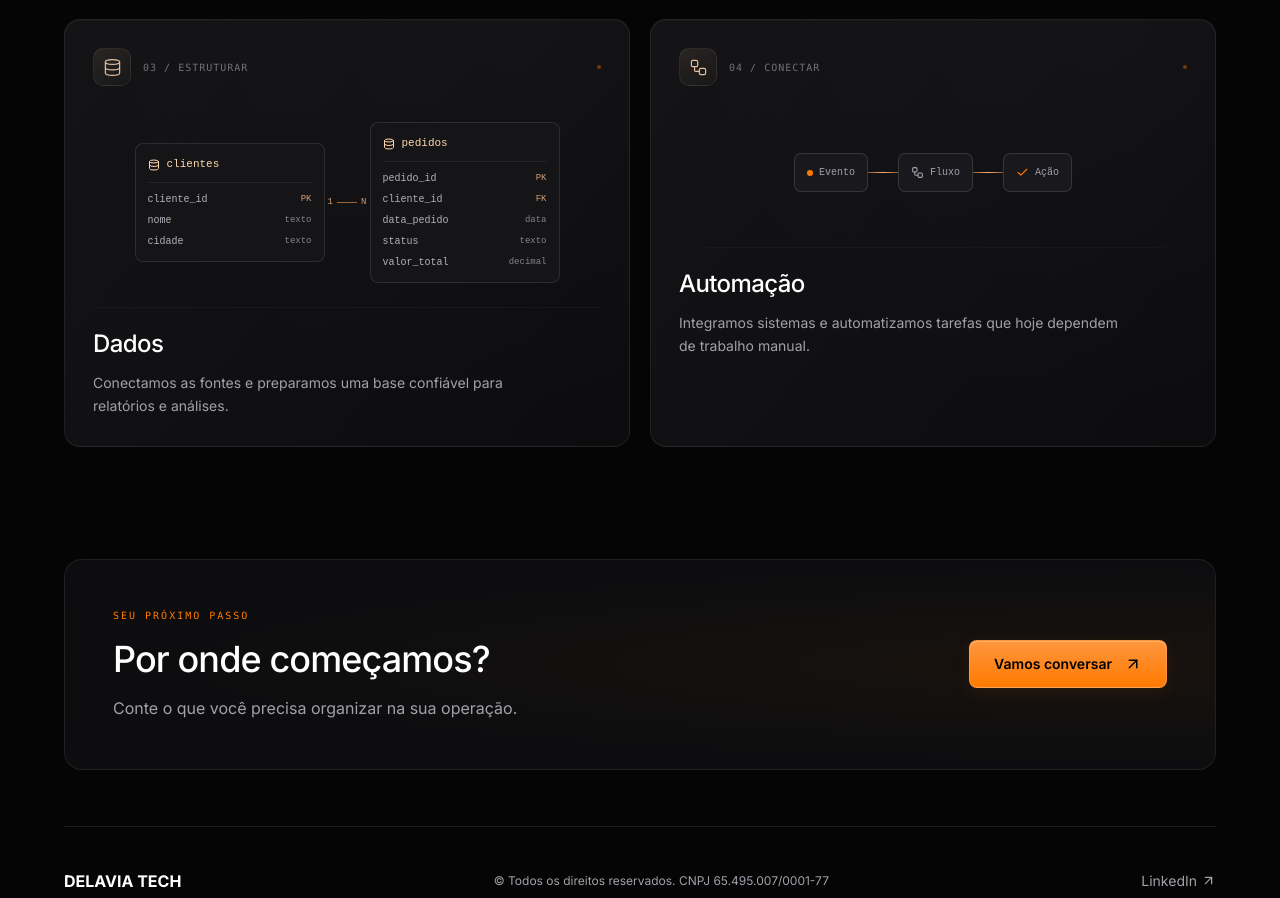
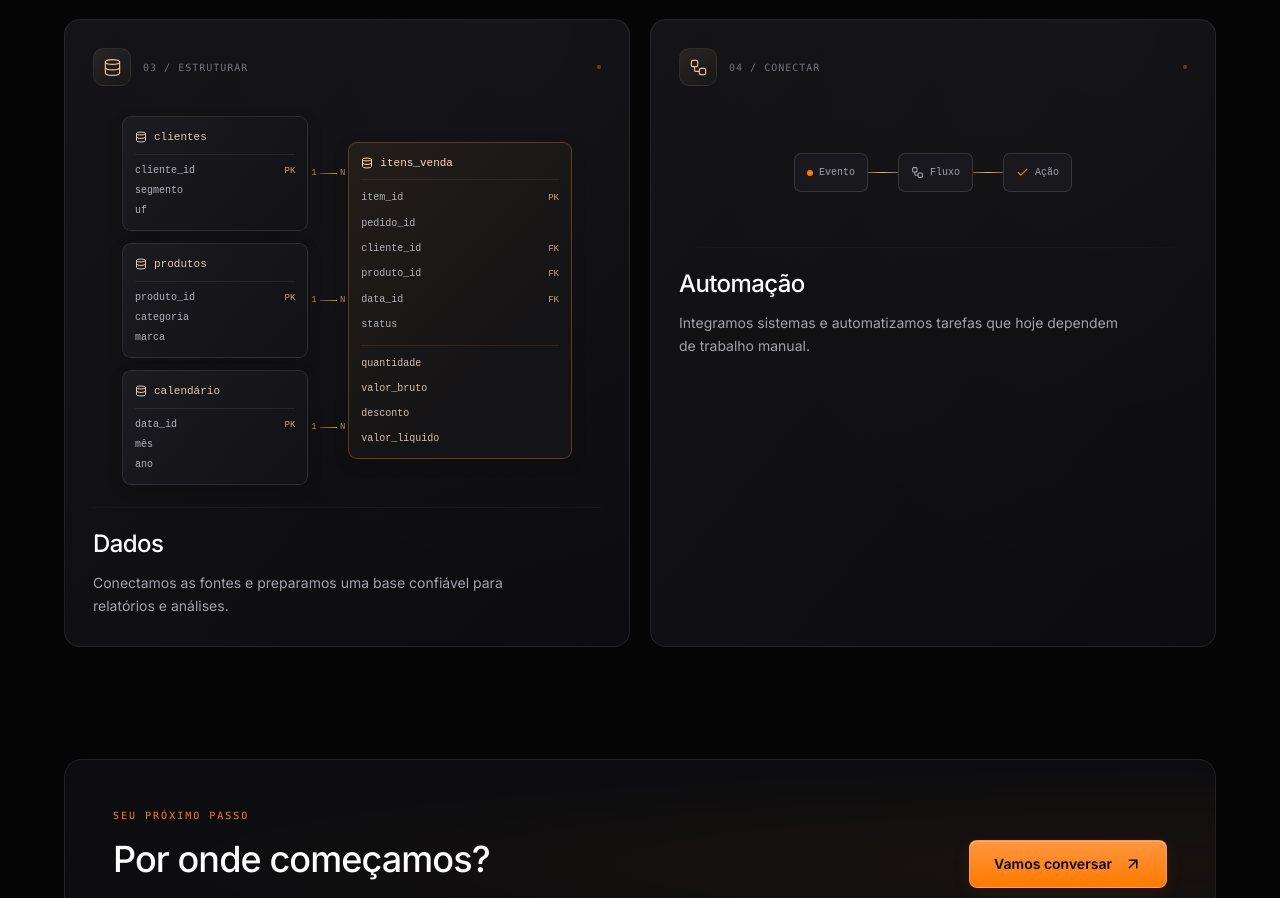
Before and after one commit to edshowsz/delavia-tech, a Next.js app: page / in a window 1280 px wide. Shown: the part 1738-2636 px from the top of the page. Built offline with nearby package versions, Linux system fonts and the light colour scheme.

Commit message:
Expand sales diagram into an analytical model with dimensions and measures

```diff
--- a/app/globals.css
+++ b/app/globals.css
@@ -165,28 +165,30 @@ html {
   .technical-detail { height: 115px; }
 }
 
-.business-model {
-  height: auto;
-  min-height: 210px;
-  flex-direction: column;
-  gap: 12px;
-  padding: 16px 0;
-  mask-image: none;
+.business-model { height: auto; padding: 18px 0 22px; mask-image: none; }
+.sales-model { display: grid; grid-template-columns: minmax(0, 1fr) 40px minmax(0, 1.2fr); grid-template-rows: repeat(3, auto); row-gap: 12px; width: 100%; max-width: 450px; align-items: center; }
+.model-table { position: relative; min-width: 0; padding: 12px; border: 1px solid #ffffff1a; border-radius: 9px; background: linear-gradient(130deg, #1b1b20, #121215); font-family: monospace; font-size: 10px; color: #b1b1bb; box-shadow: 0 5px 16px #0002; }
+.model-table h4 { display: flex; align-items: center; gap: 7px; border-bottom: 1px solid #ffffff12; padding-bottom: 8px; margin-bottom: 8px; color: #e4c7ae; font-weight: 400; font-size: 11px; }
+.model-table dl>div { display: flex; justify-content: space-between; gap: 3px; margin-top: 5px; }
+.model-table abbr { text-decoration: none; color: #cda27f; font-size: 9px; }
+.model-customers { grid-area: 1 / 1; }
+.model-products { grid-area: 2 / 1; }
+.model-calendar { grid-area: 3 / 1; }
+.model-fact { grid-area: 1 / 3 / 4 / 4; border-color: #bb773c66; background: linear-gradient(135deg, #241e19, #141315 70%); }
+.model-fact h4 { color: #ffd5ad; }
+.model-fact dl>div { margin-top: 10px; }
+.model-fact .model-measure { color: #d4c0af; }
+.model-fact .model-measure:first-of-type, .model-fact dl>div:nth-child(7) { border-top: 1px solid #ff9d4020; margin-top: 13px; padding-top: 10px; }
+.model-relation { display: flex; align-items: center; gap: 3px; font-family: monospace; font-size: 9px; color: #ba875f; padding: 0 3px; }
+.model-relation i { flex: 1; height: 1px; background: linear-gradient(90deg, #68452d, #c48147); }
+.relation-customers { grid-area: 1 / 2; }
+.relation-products { grid-area: 2 / 2; }
+.relation-calendar { grid-area: 3 / 2; }
+@media (max-width: 400px) {
+  .sales-model { grid-template-columns: minmax(0, 1fr) 26px minmax(0, 1.2fr); }
+  .model-table { padding: 8px; font-size: 8px; }
+  .model-table h4 { gap: 4px; font-size: 9px; }
+  .model-table h4 svg { width: 10px; height: 10px; flex-shrink: 0; }
+  .model-table abbr, .model-relation { font-size: 8px; }
+  .model-relation { gap: 2px; padding: 0 1px; }
 }
-.business-schema { display: flex; width: 100%; align-items: center; justify-content: center; }
-.business-table { flex: 1; max-width: 190px; min-width: 0; padding: 12px; border: 1px solid #ffffff1a; border-radius: 8px; background: #151518; font-family: monospace; font-size: 10px; color: #b1b1bb; }
-.business-table p { display: flex; justify-content: space-between; align-items: center; gap: 8px; margin-top: 6px; }
-.business-table .business-table-title { justify-content: flex-start; gap: 7px; margin-top: 0; padding-bottom: 9px; margin-bottom: 9px; border-bottom: 1px solid #ffffff12; color: #fed7aa; font-size: 11px; }
-.business-table p>span:last-child { color: #848490; font-size: 9px; }
-.business-table p>span.schema-key { color: #d99e71; }
-.business-relation { display: flex; align-items: center; flex-shrink: 0; gap: 4px; width: 45px; padding: 0 3px; font-family: monospace; font-size: 9px; color: #cf9a73; }
-.business-relation i { flex: 1; height: 1px; background: #a1653c; }
-@media (max-width: 400px) {
-  .business-table { padding: 8px; font-size: 9px; }
-  .business-table p { gap: 3px; }
-  .business-table p>span:last-child { font-size: 8px; }
-  .business-relation { width: 28px; gap: 2px; padding: 0 2px; }
-}
-@media (max-width: 400px) {
-  .business-table p>span:last-child:not(.schema-key) { display: none; }
-}
--- /dev/null
+++ b/components/SalesDataModel.tsx
@@ -0,0 +1,56 @@
+import { Database } from "lucide-react";
+
+type Field = { name: string; key?: "PK" | "FK"; measure?: boolean };
+
+function ModelTable({ name, fields, className = "" }: {
+  name: string;
+  fields: Field[];
+  className?: string;
+}) {
+  return (
+    <div className={`model-table ${className}`}>
+      <h4><Database size={12} aria-hidden="true" />{name}</h4>
+      <dl>
+        {fields.map((field) => (
+          <div key={field.name} className={field.measure ? "model-measure" : undefined}>
+            <dt>{field.name}</dt>
+            <dd>{field.key && <abbr title={field.key === "PK" ? "Chave primária" : "Chave estrangeira"}>{field.key}</abbr>}</dd>
+          </div>
+        ))}
+      </dl>
+    </div>
+  );
+}
+
+export default function SalesDataModel() {
+  return (
+    <figure className="technical-detail business-model" aria-label="Modelo analítico de vendas por item. Clientes, produtos e calendário se relacionam com vários itens de venda. Cada item registra quantidade, valor bruto, desconto e valor líquido.">
+      <div className="sales-model">
+        <ModelTable name="clientes" className="model-customers" fields={[
+          { name: "cliente_id", key: "PK" }, { name: "segmento" }, { name: "uf" },
+        ]} />
+        <ModelTable name="produtos" className="model-products" fields={[
+          { name: "produto_id", key: "PK" }, { name: "categoria" }, { name: "marca" },
+        ]} />
+        <ModelTable name="calendário" className="model-calendar" fields={[
+          { name: "data_id", key: "PK" }, { name: "mês" }, { name: "ano" },
+        ]} />
+        {["customers", "products", "calendar"].map((relation) => (
+          <div key={relation} className={`model-relation relation-${relation}`} aria-hidden="true"><span>1</span><i /><span>N</span></div>
+        ))}
+        <ModelTable name="itens_venda" className="model-fact" fields={[
+          { name: "item_id", key: "PK" },
+          { name: "pedido_id" },
+          { name: "cliente_id", key: "FK" },
+          { name: "produto_id", key: "FK" },
+          { name: "data_id", key: "FK" },
+          { name: "status" },
+          { name: "quantidade", measure: true },
+          { name: "valor_bruto", measure: true },
+          { name: "desconto", measure: true },
+          { name: "valor_líquido", measure: true },
+        ]} />
+      </div>
+    </figure>
+  );
+}
--- a/components/Services.tsx
+++ b/components/Services.tsx
@@ -1,32 +1,13 @@
 "use client";
 
+import SalesDataModel from "./SalesDataModel";
 import { useContent } from "@/lib/ContentContext";
 import { Check, Database, GitBranch, ScanLine, Workflow } from "lucide-react";
 
 function TechnicalDetail({ index }: { index: number }) {
   if(index === 0) return <div className="technical-detail" aria-hidden="true"><div className="scan-grid"><span className="scan-sweep"/><div/><div/><div/><div/><div/><div/></div><div className="space-y-2 font-mono text-[10px] text-zinc-500"><p className="text-zinc-300">MAPEAMENTO</p><p className="flex items-center gap-2"><Check size={11} className="text-primary"/>Fontes de dados</p><p className="flex items-center gap-2"><Check size={11} className="text-primary"/>Fluxos & dependências</p><p className="flex items-center gap-2"><Check size={11} className="text-primary"/>Prioridades</p></div></div>;
   if(index === 1) return <div className="technical-detail" aria-hidden="true"><div className="flow-mini"><span>Entrada</span><i/><span className="!border-primary/40 !text-orange-200"><GitBranch size={13}/>Processo</span><i/><span>Entrega</span></div></div>;
-  if (index === 2) return (
-    <figure className="technical-detail business-model" aria-label="Exemplo de modelo de vendas: um cliente pode ter vários pedidos. Cada pedido registra cliente, data, status e valor total.">
-      <div className="business-schema">
-        <div className="business-table">
-          <p className="business-table-title"><Database size={12} aria-hidden="true"/>clientes</p>
-          <p><span>cliente_id</span><span className="schema-key">PK</span></p>
-          <p><span>nome</span><span>texto</span></p>
-          <p><span>cidade</span><span>texto</span></p>
-        </div>
-        <div className="business-relation" aria-hidden="true"><span>1</span><i/><span>N</span></div>
-        <div className="business-table">
-          <p className="business-table-title"><Database size={12} aria-hidden="true"/>pedidos</p>
-          <p><span>pedido_id</span><span className="schema-key">PK</span></p>
-          <p><span>cliente_id</span><span className="schema-key">FK</span></p>
-          <p><span>data_pedido</span><span>data</span></p>
-          <p><span>status</span><span>texto</span></p>
-          <p><span>valor_total</span><span>decimal</span></p>
-        </div>
-      </div>
-    </figure>
-  );
+  if (index === 2) return <SalesDataModel />;
   return <div className="technical-detail" aria-hidden="true"><div className="automation-mini"><span><span className="h-1.5 w-1.5 rounded-full bg-primary"/>Evento</span><div className="automation-line"/><span><Workflow size={13}/>Fluxo</span><div className="automation-line"/><span><Check size={13} className="text-primary"/>Ação</span></div></div>;
 }
 
```
